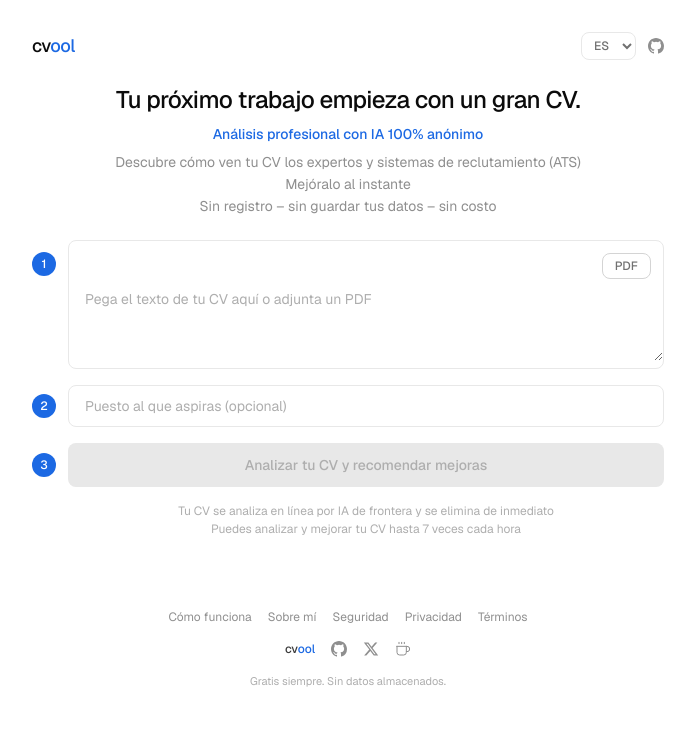
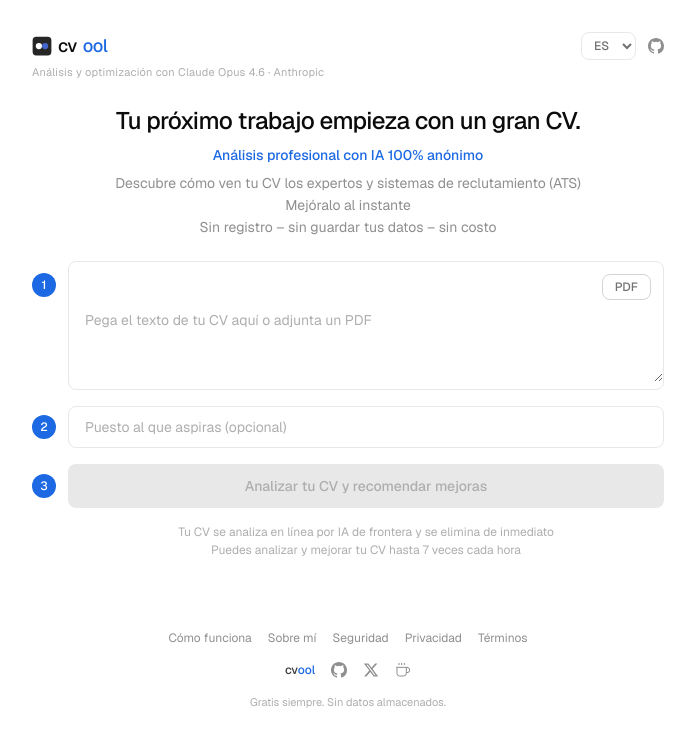
Before and after one commit to pixan-ai/cvool, a Next.js app: page / in a window 1280 px wide. Shown: the top 744 px of the page, without its empty margins (292-987 px from the left). Built offline with nearby package versions, Linux system fonts and the light colour scheme.

Commit message:
feat: favicon icon + subtitle "Análisis y optimización con Claude Opus 4.6 · Anthropic" in header

```diff
--- a/src/app/page.tsx
+++ b/src/app/page.tsx
@@ -10,6 +10,14 @@ import type { AnalysisResult } from "@/types/analysis";
 const LANGS: Lang[] = ["es", "en", "fr", "pt", "it"];
 
 const Cv = () => <><span className="text-ink-900">cv</span><span className="text-accent">ool</span></>;
+
+const FaviconIcon = () => (
+  <svg className="w-5 h-5 shrink-0" viewBox="0 0 64 64" xmlns="http://www.w3.org/2000/svg">
+    <rect x="2" y="2" width="60" height="60" rx="12" fill="#262626" />
+    <circle cx="22" cy="32" r="10" fill="#ffffff" />
+    <circle cx="42" cy="32" r="10" fill="#4466cc" />
+  </svg>
+);
 
 function CvoolText({ text, className }: { text: string; className?: string }) {
   const parts = text.split("cvool");
@@ -153,8 +161,10 @@ export default function Home() {
   return (
     <div className="max-w-2xl mx-auto px-5 py-8 space-y-6">
       {/* Header */}
-      <header className="flex items-center justify-between">
-        <span className="font-[family-name:var(--font-geist)] text-lg font-medium tracking-tight">
+      <header className="space-y-1">
+        <div className="flex items-center justify-between">
+          <span className="flex items-center gap-1.5 font-[family-name:var(--font-geist)] text-lg font-medium tracking-tight">
+            <FaviconIcon />
             <span className="text-ink-900">cv</span><span className="text-accent">ool</span>
           </span>
           <div className="flex items-center gap-3">
@@ -166,6 +176,8 @@ export default function Home() {
               <svg className="w-4 h-4" viewBox="0 0 24 24" fill="currentColor"><path d="M12 0C5.37 0 0 5.37 0 12c0 5.3 3.44 9.8 8.2 11.39.6.11.82-.26.82-.58v-2.03c-3.34.73-4.04-1.61-4.04-1.61-.55-1.39-1.34-1.76-1.34-1.76-1.09-.75.08-.73.08-.73 1.2.08 1.84 1.24 1.84 1.24 1.07 1.83 2.81 1.3 3.5 1 .11-.78.42-1.3.76-1.6-2.67-.3-5.47-1.33-5.47-5.93 0-1.31.47-2.38 1.24-3.22-.13-.3-.54-1.52.12-3.18 0 0 1-.32 3.3 1.23a11.5 11.5 0 0 1 6.02 0c2.28-1.55 3.29-1.23 3.29-1.23.66 1.66.25 2.88.12 3.18.77.84 1.24 1.91 1.24 3.22 0 4.61-2.81 5.63-5.48 5.93.43.37.81 1.1.81 2.22v3.29c0 .32.22.7.82.58A12.01 12.01 0 0 0 24 12c0-6.63-5.37-12-12-12z"/></svg>
             </a>
           </div>
+        </div>
+        <p className="text-[11px] text-ink-300 tracking-wide">{lang === "es" ? "An\u00e1lisis y optimizaci\u00f3n con Claude Opus 4.6 \u00b7 Anthropic" : "Analysis & optimization with Claude Opus 4.6 \u00b7 Anthropic"}</p>
       </header>
 
       {/* Hero */}
```
Lines whose indentation alone changed are shown as unchanged.
